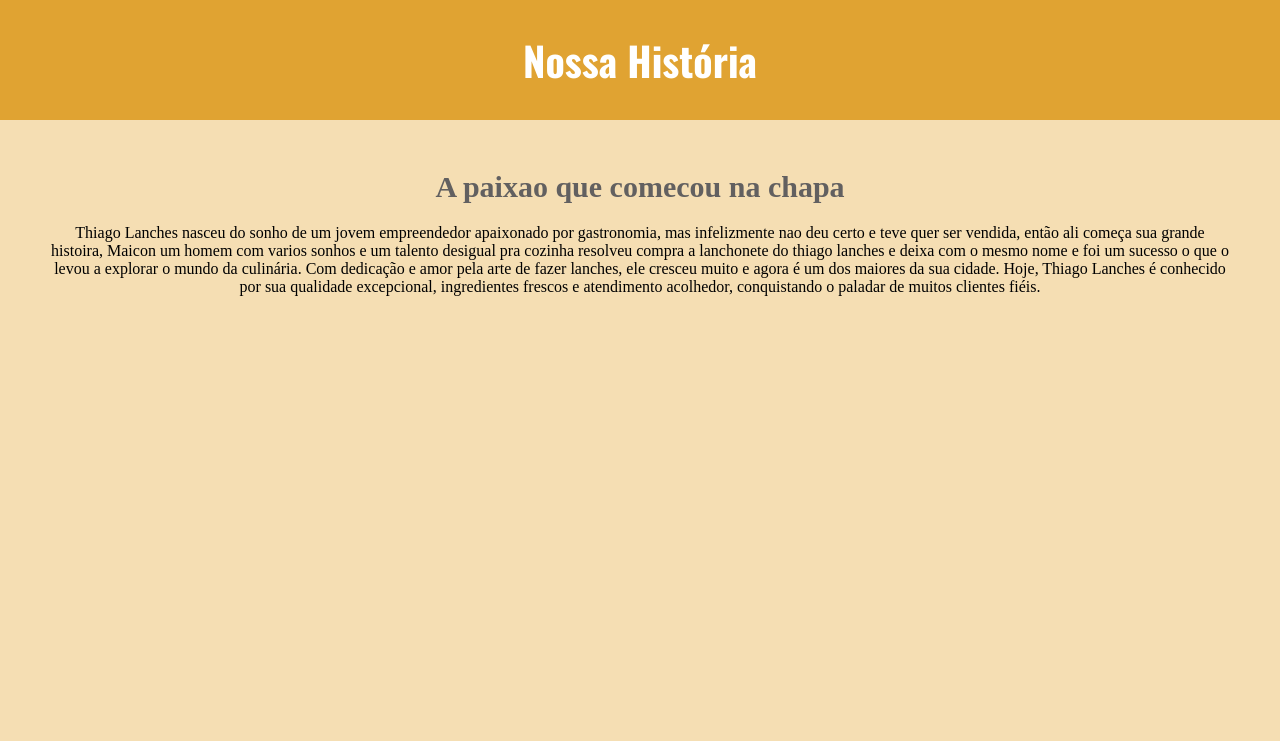
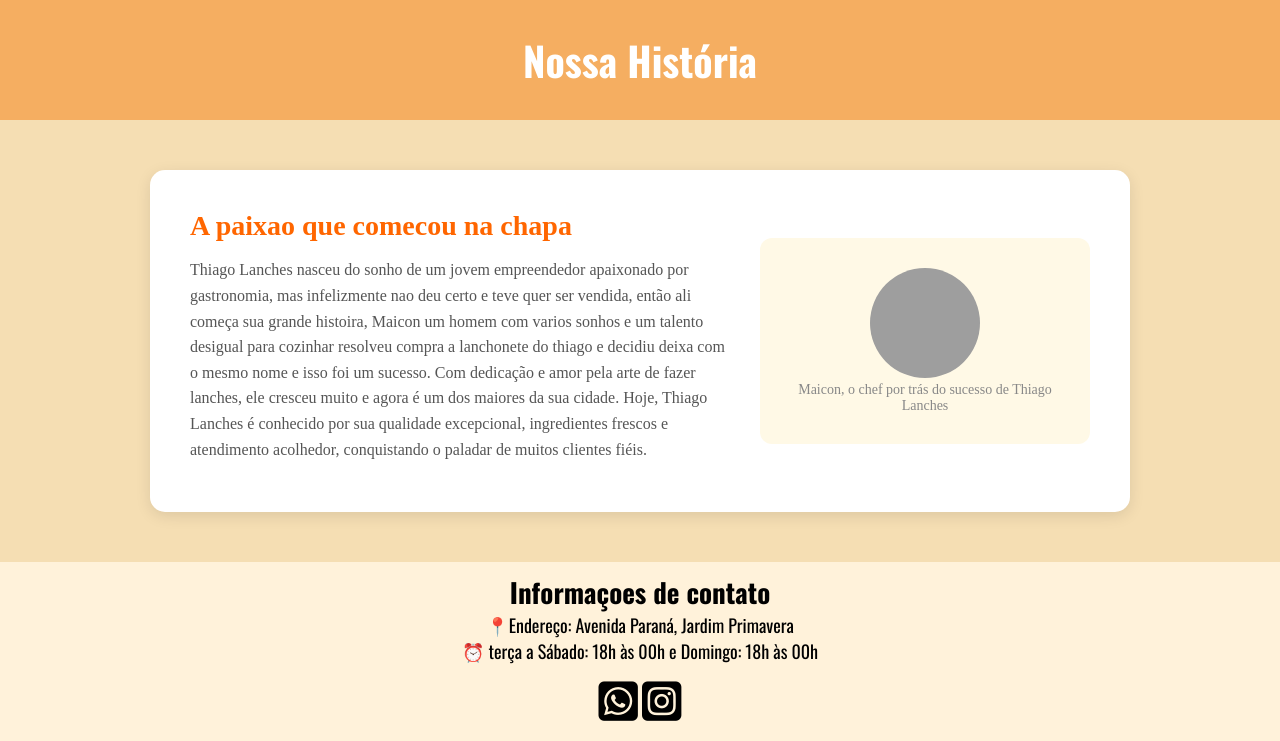
Before and after one commit to lucasamadio-debug/Projeto2modulo, a PHP site: page /sobre.php in a window 1280 px wide. Shown: the part 117-858 px from the top of the page. Before the commit the page ends 413 px from the top, so only its background shows below. Run offline with PHP 8.4, Linux system fonts and the light colour scheme; grey boxes are pictures that could not be loaded.

Commit message:
mexendo no meu sobre

```diff
--- a/css/sobre.css
+++ b/css/sobre.css
@@ -50,7 +50,7 @@ nav ul li:hover a {
 }
 
 section h2 {
-    background-color: rgb(224, 163, 50);
+    background-color: #f5ae61;
     padding: 30px;
     text-align: center;
     font-family: 'Oswald', sans-serif;
@@ -58,17 +58,72 @@ section h2 {
     font-size: 40px;
 }
 
-#historia {
-
+.container-historia {
     display: flex;
-    flex-direction: column;
-    text-align: center;
-    justify-content: center;
-    padding: 50px;
+    background-color: white;
+    margin: 50px auto;
+    padding: 40px;
+    max-width: 900px;
+    border-radius: 15px;
+    box-shadow: 0 4px 15px rgba(0,0,0,0.1);
+    align-items: center;
 }
 
-#historia h2 {
-    font-size: 30px;
-    color: #626060;
-    margin-bottom: 20px;
+.texto {
+    flex: 2;
+    padding-right: 30px;
+    text-align: left;
 }
+
+.texto h2 {
+    color: #ff6600;
+    font-size: 28px;
+    margin-bottom: 15px;
+}
+
+.texto p {
+    color: #555;
+    line-height: 1.6;
+    margin-bottom: 10px;
+}
+
+.card-chef {
+    flex: 1;
+    background-color: #fff9e6;
+    padding: 30px;
+    border-radius: 12px;
+    text-align: center;
+}
+
+.card-chef img {
+    width: 110px;
+    height: 110px;
+    border-radius: 50%;
+    object-fit: cover;
+}
+
+.card-chef h3 {
+    color: #ff6600;
+    margin-top: 15px;
+}
+
+.card-chef p {
+    color: #888;
+    font-size: 14px;
+}
+
+footer {
+    background-color: #fff2da;
+    text-align: center;
+    color: black;
+    font-family: 'Oswald', sans-serif;
+    padding: 10px;
+    font-size: 18px;
+}
+
+footer a{
+    color: black;
+    text-decoration: none;
+    font-size: 45px;
+
+}
--- a/index.php
+++ b/index.php
@@ -48,10 +48,10 @@
         </div>
 
         <div id="pedido">
-            <h2>Faça seu cadastro!</h2>
-            <p>E ganhe descontos imperdiveis!</p>
+            <h2>Veja seu pedido agora e aproveite!</h2>
+            <p>Os melhores lanches da cidade estao aqui no Thiago Lanches!</p>
 
-            <button><a href="cadastro.php">Cadastro</a></button>
+            <button><a href="cardapio.php">Cardapio</a></button>
         </div>
 
     </main>
--- a/sobre.php
+++ b/sobre.php
@@ -24,10 +24,20 @@
     </section>
 
     <main>
-        <div id="historia">
-            <h2>A paixao que comecou na chapa</h2>
-            <p>Thiago Lanches nasceu do sonho de um jovem empreendedor apaixonado  por gastronomia, mas infelizmente nao deu certo e teve quer ser vendida, então ali começa sua grande histoira, Maicon um homem com varios sonhos e um talento desigual pra cozinha resolveu compra a lanchonete do thiago lanches e deixa com o mesmo nome e foi um sucesso o que o levou a explorar o mundo da culinária. Com dedicação e amor pela arte de fazer lanches, ele cresceu muito e agora é um dos maiores da sua cidade. Hoje, Thiago Lanches é conhecido por sua qualidade excepcional, ingredientes frescos e atendimento acolhedor, conquistando o paladar de muitos clientes fiéis.</p>
+        <div class="container-historia">
+            <div class="texto">
+                 <h2>A paixao que comecou na chapa</h2>
+                 <p>Thiago Lanches nasceu do sonho de um jovem empreendedor apaixonado  por gastronomia, mas infelizmente nao deu certo e teve quer ser vendida, então ali começa sua grande histoira, Maicon um homem com varios sonhos e um talento desigual para cozinhar resolveu compra a lanchonete do thiago e decidiu deixa com o mesmo nome e isso foi um sucesso. Com dedicação e amor pela arte de fazer lanches, ele cresceu muito e agora é um dos maiores da sua cidade. Hoje, Thiago Lanches é conhecido por sua qualidade excepcional, ingredientes frescos e atendimento acolhedor, conquistando o paladar de muitos clientes fiéis.</p>
+            </div>
+
+            <div class="card-chef">
+                <img src="imagens/historia.png" alt="Maicon chef da cozinha " title="Maicon chef da cozinha">
+                <p>Maicon, o chef por trás do sucesso de Thiago Lanches</p>
+            </div>
         </div>
+    </main>
+
+<?php include "footer.php"; ?>
 
     <script src="js/index.js"></script>
 </body>
```
